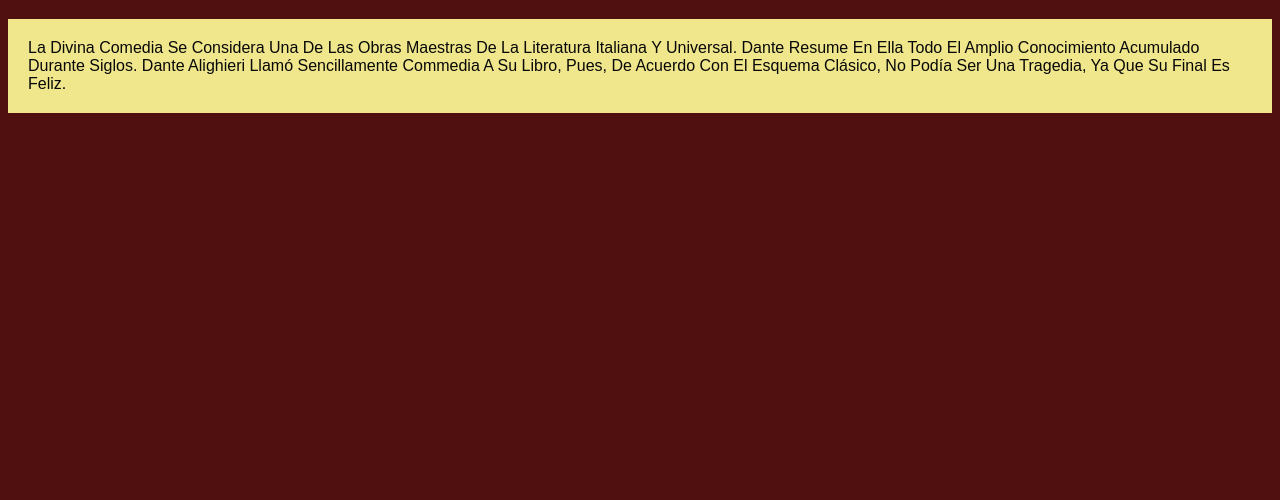
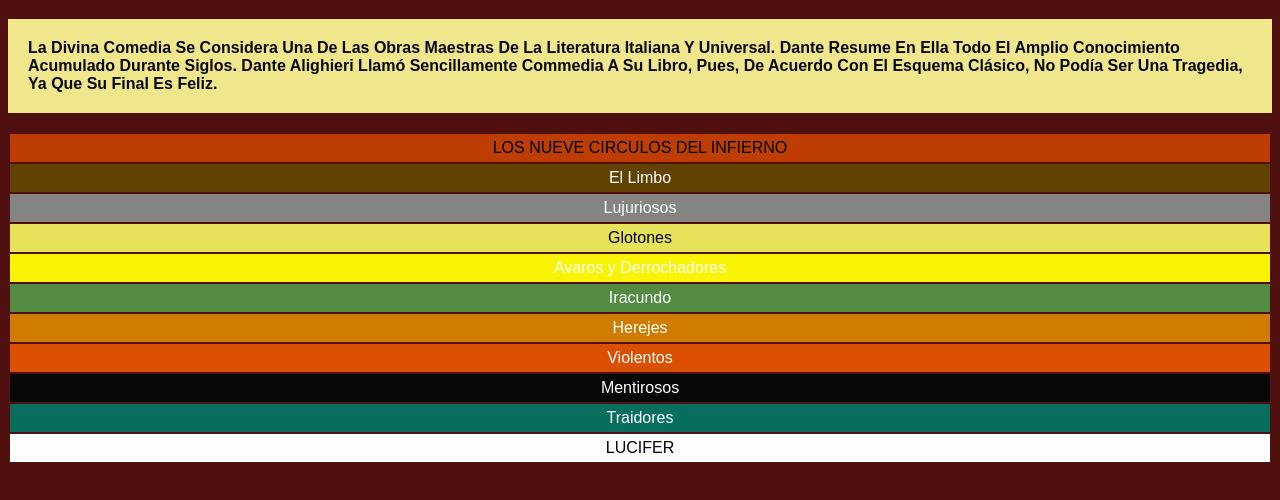
Before and after one commit to JhonDaza93/tablashtml.github.io, a plain HTML site: page ejercicios/actividad12.1.html in a window 1280 px wide. Shown: the part 62-562 px from the top of the page. Drawn offline with Linux system fonts and the light colour scheme.

Commit message:
primerCommit

```diff
--- a/ejercicios/actividad12.1.html
+++ b/ejercicios/actividad12.1.html
@@ -11,23 +11,66 @@
             background-color: white;
             font-family: cursive, arial, helvetica;
             text-transform: uppercase;}
-        p.one {
+        h4 {
             background-color: khaki;
             font-family: arial;
             color: rgb(8, 8, 8);
             text-transform: capitalize;
-            padding: 20px;
+            padding: 20px;}
+        p {
+            color: white;
+            text-align: center;
+            padding: 5px;
+            margin: 2px;}
+        p.uno {
+            color: black;
+            text-transform: uppercase;
+            background-color: rgb(189, 61, 2);}
+        p.dos {
+            background-color: rgb(97, 66, 0);}
+        p.tres {
+            background-color: rgb(134, 131, 131);}
+        p.cuatro {
+            color: black;
+            background-color: rgb(230, 227, 90);}
+        p.cinco {
+            background-color: rgb(248, 244, 3);}
+        p.seis {
+            background-color: rgb(82, 139, 65);}
+        p.siete {
+            background-color: rgb(207, 124, 0);}
+        p.ocho {
+            background-color: rgb(219, 80, 0);}
+        p.nueve {
+            background-color: rgb(8, 8, 8);}
+        p.diez {
+            background-color: rgb(7, 110, 93);}
+        p.once {
+            color: black;
+            text-transform: uppercase;
+            background-color: rgb(255, 255, 255);}
 
-        }
 
         </style>
     </head>
     <body>
         <h1>Divina Comedia</h1>
-        <p class="one">La Divina comedia se considera una de las obras maestras de la literatura italiana
+        <h4>La Divina comedia se considera una de las obras maestras de la literatura italiana
             y universal. Dante resume en ella todo el amplio conocimiento acumulado durante siglos.
             Dante Alighieri llamó sencillamente Commedia a su libro, pues, de acuerdo con el esquema
-            clásico, no podía ser una tragedia, ya que su final es feliz.</p>
+            clásico, no podía ser una tragedia, ya que su final es feliz.</h4>
+
+        <p class="uno">Los Nueve Circulos del Infierno</p>
+        <p class="dos">El Limbo</p>
+        <p class="tres">Lujuriosos</p>
+        <p class="cuatro">Glotones</p>
+        <p class="cinco">Avaros y Derrochadores</p>
+        <p class="seis">Iracundo</p>
+        <p class="siete">Herejes</p>
+        <p class="ocho">Violentos</p>
+        <p class="nueve">Mentirosos</p>
+        <p class="diez">Traidores</p>
+        <p class="once">Lucifer</p>
 
     </body>
 </html>
```
Also changed, not shown: index.html (+1 -1 lines).
